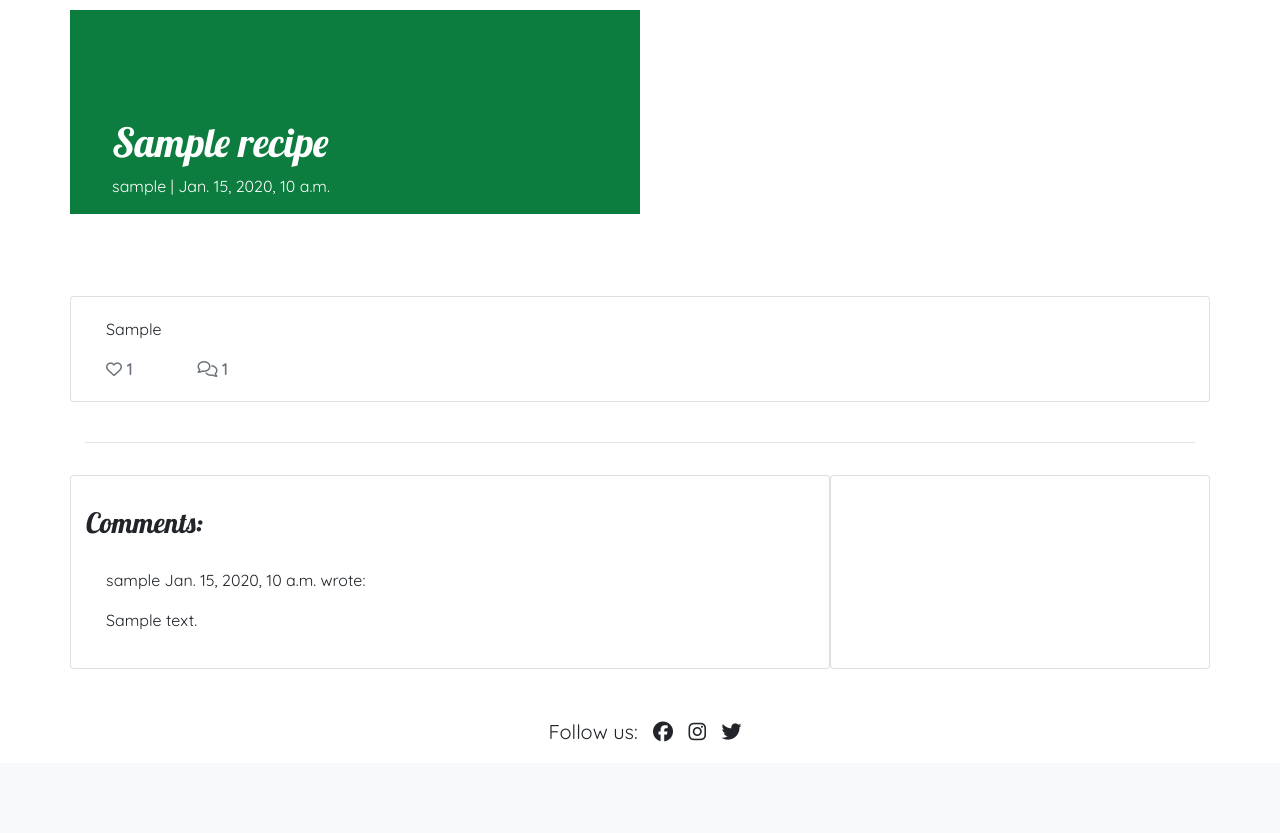
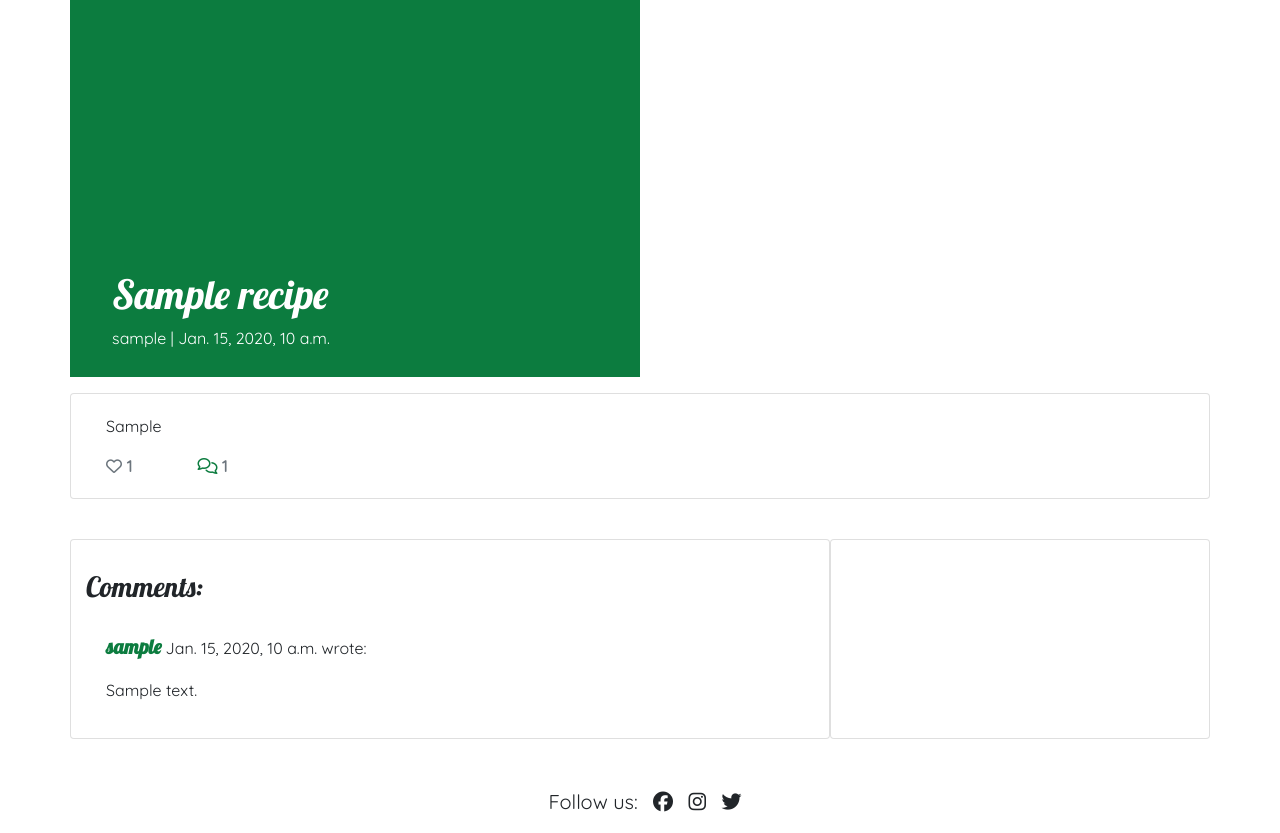
Before and after one commit to FarehaSi/The-Green-Gastronomes, a Django app: a page that uses templates/recipe_detail.html in a window 1280 px wide. Shown: the part 82-915 px from the top of the page. Before the commit the page ends 824 px from the top, so only its background shows below. Run offline with Django 3.2, Linux system fonts and the light colour scheme; tables that the repository leaves empty hold one stand-in row (values such as "Sample post"); some libraries are stand-ins or nearby versions.

Commit message:
Update recipe detail page

```diff
--- a/static/css/style.css
+++ b/static/css/style.css
@@ -70,7 +70,6 @@ h3 {
     overflow: hidden;
     position: relative;
     display: inline-block;
-    height: 33vh;
     width: 100%;
 }
 
@@ -86,12 +85,13 @@ h3 {
 }
 
 .recipe-title {
-    margin-top: 20%;
+    margin-top: 50%;
     margin-left: 5%;
 }
 
 .recipe-subtitle {
     margin-left: 5%;
+    margin-bottom: 5%;
 }
 
 .btn-like {
@@ -105,6 +105,16 @@ h3 {
     color: #E84610;
     background: transparent;
     border: none;
+}
+
+.fa-comments {
+    color: #0c7c3f;
+}
+
+.comment-user {
+    font-family: 'Lobster';
+    font-size: 1.25rem;
+    color: #0c7c3f;
 }
 
 /* Sign-up/ Login/ Logout page */
@@ -159,6 +169,17 @@ footer .socials li a {
 
 /* Media Queries */
 
+@media (max-width: 768px) {
+    .masthead-image {
+        padding-right: 0px;
+        padding-left: 0px;
+    }
+
+    .recipe-title {
+        margin-top: 5%;
+    }
+}
+
 @media (max-width: 465px) {
     .navbar-brand {
         font-size: 1.5rem;
@@ -175,4 +196,5 @@ footer .socials li a {
     .hero-content p {
         font-size: 1rem;
     }
+
 }
--- a/templates/recipe_detail.html
+++ b/templates/recipe_detail.html
@@ -1,60 +1,55 @@
 {% extends 'base.html' %}
 {% load crispy_forms_tags %}
 
-
 {% block content %}
 
-<div class="masthead">
 <div class="container">
-        <div class="row g-0">
+    <div class="row">
         <div class="col-md-6 masthead-text">
             <h1 class="recipe-title">{{ recipe.title }}</h1>
             <p class="recipe-subtitle">{{ recipe.author }} | {{ recipe.created_on }}</p>
         </div>
-            <div class="d-none d-md-block col-md-6 masthead-image">
+        <div class="col-md-6 masthead-image">
             {% if "placeholder" in recipe.featured_image.url %}
             <img src="https://res.cloudinary.com/djnre3b2t/image/upload/v1689770826/default-image_vtjs7h.png"
                 width="100%">
             {% else %}
-                <img src=" {{ recipe.featured_image.url }}" width="100%">
+            <img src="{{ recipe.featured_image.url }}" class="img-fluid" width="100%">
             {% endif %}
-            </div>
         </div>
     </div>
 </div>
 
 <div class="container">
     <div class="row">
-        <div class="col card mb-4  mt-3 left  top">
+        <div class="col card mb-4 mt-3 left top">
             <div class="card-body">
-                <p class="card-text ">
+                <p class="card-text">
                     {{ recipe.instructions | safe }}
                 </p>
                 <div class="row">
-
                     <div class="col-1">
                         <strong>
                             {% if user.is_authenticated %}
                             <form class="d-inline" action="{% url 'recipe_like' recipe.slug %}" method="POST">
                                 {% csrf_token %}
                                 {% if liked %}
-                                <button type="submit" name="recipes_liked" value="{{recipe.slug}}" class="btn-like"><i
+                                <button type="submit" name="recipes_liked" value="{{ recipe.slug }}" class="btn-like"><i
                                         class="fas fa-heart"></i></button>
                                 {% else %}
-                                <button type="submit" name="recipes_liked" value="{{recipe.slug}}" class="btn-like"><i
+                                <button type="submit" name="recipes_liked" value="{{ recipe.slug }}" class="btn-like"><i
                                         class="far fa-heart"></i></button>
                                 {% endif %}
                             </form>
                             {% else %}
                             <span class="text-secondary"><i class="far fa-heart"></i></span>
                             {% endif %}
-                            <span class="text-secondary">{{ recipe.number_of_likes }} </span>
+                            <span class="text-secondary">{{ recipe.number_of_likes }}</span>
                         </strong>
                     </div>
                     <div class="col-1">
                         {% with comments.count as total_comments %}
-                        <strong class="text-secondary"><i class="far fa-comments"></i>
-                            {{ total_comments }}</strong>
+                        <strong class="text-secondary"><i class="far fa-comments"></i> {{ total_comments }}</strong>
                         {% endwith %}
                     </div>
                 </div>
@@ -62,18 +57,13 @@
         </div>
     </div>
     <div class="row">
-        <div class="col">
-            <hr>
-        </div>
-    </div>
-    <div class="row">
-        <div class="col-md-8 card mb-4  mt-3 ">
+        <div class="col-md-8 card mb-4 mt-3">
             <h3>Comments:</h3>
             <div class="card-body">
                 {% for comment in comments %}
                 <div>
                     <p>
-                        {{ comment.user }}
+                        <strong class="comment-user">{{ comment.user }}</strong>
                         <span>
                             {{ comment.created_on }}
                         </span> wrote:
@@ -83,7 +73,7 @@
                 {% endfor %}
             </div>
         </div>
-        <div class="col-md-4 card mb-4  mt-3 ">
+        <div class="col-md-4 card mb-4 mt-3">
             <div class="card-body">
                 {% if commented %}
                 <div class="alert alert-success" role="alert">
@@ -91,7 +81,6 @@
                 </div>
                 {% else %}
                 {% if user.is_authenticated %}
-
                 <h3>Leave a comment:</h3>
                 <p>Posting as: {{ user.username }}</p>
                 <form method="post" style="margin-top: 1.3em;">
```
Lines whose indentation alone changed are shown as unchanged.
